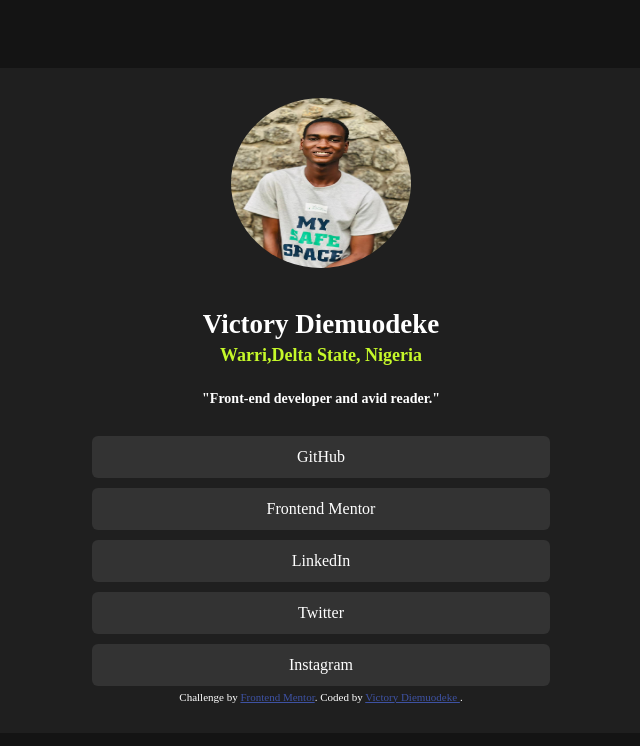
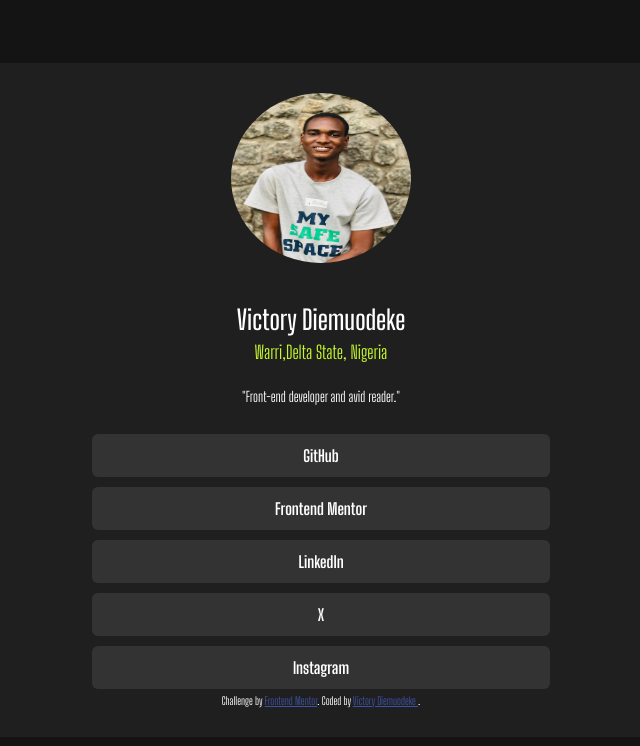
Before and after one commit to Victoryruro/social-links-profile-main-real, a plain HTML site: page social-links-profile-main/index.html in a window 1280 px wide. Shown: the whole page, without its empty margins (319-959 px from the left). Drawn offline with Linux system fonts and the light colour scheme; a web font is replaced by a local one.

Commit message:
completed

```diff
--- a/social-links-profile-main/index.html
+++ b/social-links-profile-main/index.html
@@ -5,6 +5,9 @@
   <meta name="viewport" content="width=device-width, initial-scale=1.0"> <!-- displays site properly based on user's device -->
 
   <link rel="icon" type="image/png" sizes="32x32" href="./assets/images/favicon-32x32.png">
+  <link rel="preconnect" href="https://fonts.googleapis.com">
+  <link rel="preconnect" href="https://fonts.gstatic.com" crossorigin>
+  <link href="https://fonts.googleapis.com/css2?family=Big+Shoulders+Display:wght@100..900&family=Fraunces:opsz,wght@9..144,700&family=Inter:ital,opsz,wght@0,14..32,100..900;1,14..32,100..900&family=Lexend+Deca&family=Outfit:wght@400;700&family=Poppins:ital,wght@0,400;0,600;0,700;1,500&family=Sunflower:wght@500&display=swap" rel="stylesheet">
 
   <title>Frontend Mentor | Social links profile</title>
 
@@ -22,15 +25,15 @@
     </div>
 
     <div class="intro">
-      <p class="name" style="font-size: 27px; font-weight: 700; margin-bottom: 5px;">Victory Diemuodeke</p>
-      <p class="location" style="font-size: 18px; font-weight:700;padding-bottom: 7px; color: hsl(75, 94%, 57%); margin-top: 2px; " >Warri,Delta State, Nigeria</p>
-      <p class="occupation" style="font-size: 14px; font-weight: 700;" >"Front-end developer and avid reader."</p>
+      <p class="name" style="font-size: 27px; font-weight: 600; margin-bottom: 5px;">Victory Diemuodeke</p>
+      <p class="location" style="font-size: 18px; font-weight:400;padding-bottom: 7px; color: hsl(75, 94%, 57%); margin-top: 2px; " >Warri,Delta State, Nigeria</p>
+      <p class="occupation" style="font-size: 14px; font-weight: 400;" >"Front-end developer and avid reader."</p>
     </div>
-    <div class="social">GitHub</div>
-    <div class="social">Frontend Mentor</div>
-    <div class="social">LinkedIn</div>
-    <div class="social">Twitter</div>
-    <div class="social">Instagram</div>
+    <div class="social"><a target="_blank" href="https://github.com/Victoryruro" >GitHub</a></div>
+    <div class="social"><a target="_blank" href="https://www.frontendmentor.io/profile/Victoryruro" >Frontend Mentor</a></div>
+    <div class="social"><a target="_blank" href="https://www.linkedin.com/in/diemuodeke-victory-a7a15523a/">LinkedIn</a></div>
+    <div class="social"><a target="_blank" href="https://x.com/Vicruro" >X</a></div>
+    <div class="social"><a target="_blank" href="https://github.com/Victoryruro" >Instagram</a></div>
 
     <div class="attribution">
       Challenge by <a href="https://www.frontendmentor.io?ref=challenge" target="_blank">Frontend Mentor</a>.
--- a/social-links-profile-main/style.css
+++ b/social-links-profile-main/style.css
@@ -8,6 +8,7 @@ body{
     height: 100vh;
     margin: 0px auto;
     width: 100%;
+    font-family: "Big Shoulders Display", serif;
 }
 section{
     background-color: rgb(31, 31, 31);
@@ -36,6 +37,20 @@ section{
     padding: 12px;
     margin: 5px;
     border-radius: 6px;
+    font-weight:700;
+
+}
+.social a{
+    color:  hsl(0, 0%, 100%);
+    text-decoration: none;
+}
+.social a:active,.social a:visited, .social a:link {
+    color:  hsl(0, 0%, 100%);
+    text-decoration: none;
+}
+.social a:hover{
+    color:  hsla(180, 87%, 46%, 0.555);
+    text-decoration: none;
 }
 @media only  screen and (max-width:700px){
     section{
```
Also changed, not shown: social-links-profile-main/assets/images/Screenshot 2025-01-19 223946.png (added), 1 other file.
